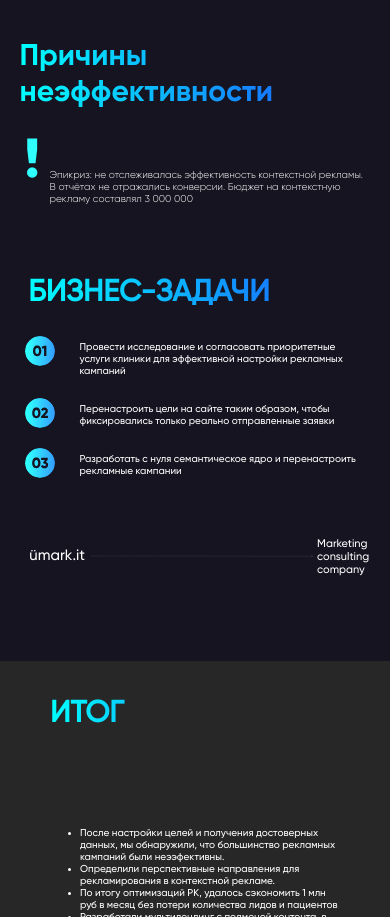
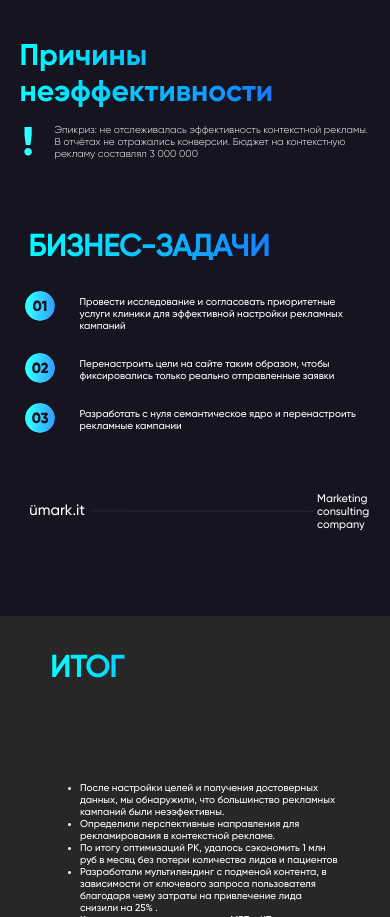
Before and after one commit to konstantin77735/capital, a plain HTML site: page index.html in a window 390 px wide. Shown: the part 1024-1941 px from the top of the page. Drawn offline with Linux system fonts and the light colour scheme; a script that the page names is missing.

Commit message:
fix ex-mark

```diff
--- a/scss/reasons-for-inefficiency.scss
+++ b/scss/reasons-for-inefficiency.scss
@@ -37,7 +37,17 @@
 
         .epicrisis {
             font-size: 2rem !important;
+            margin-top: 25px;
+            margin-left: 35px;
+
+            .ex-mark {
+                font-size: 8rem;
+                top: -15px;
+                left: -32px;
+            }
         }
+
+
     }
 }
 
@@ -50,6 +60,20 @@
 
             .ex-mark {
                 left: -25px;
+            }
+        }
+    }
+}
+
+@media screen and (max-width: 550px) {
+    .reasons-for-inefficiency {
+        .epicrisis {
+            margin-top: 15px;
+            margin-left: 35px;
+
+            .ex-mark {
+                top: -7px;
+                left: -32px;
             }
         }
     }
```
Also changed, not shown: css/style.css, css/style.min.css.
